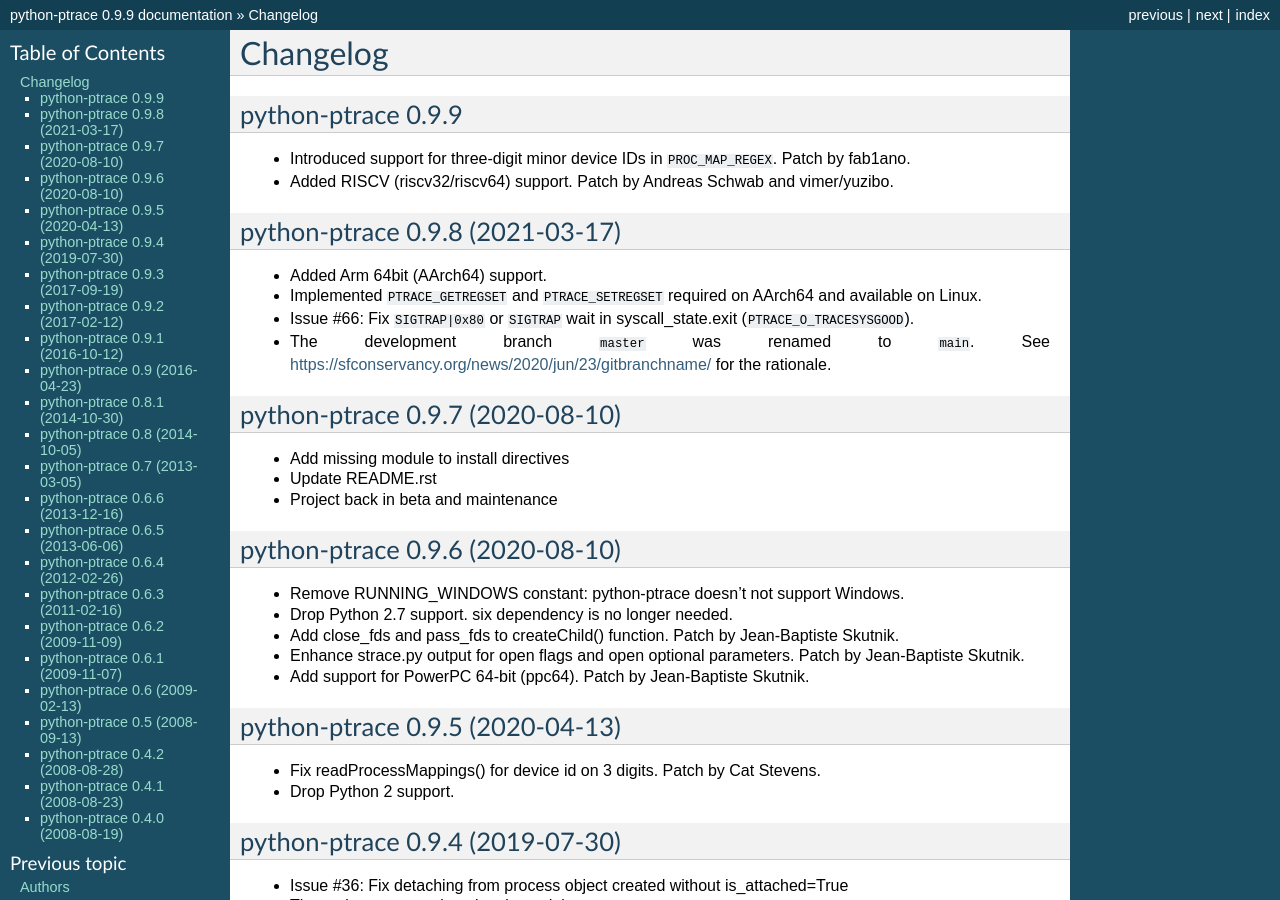
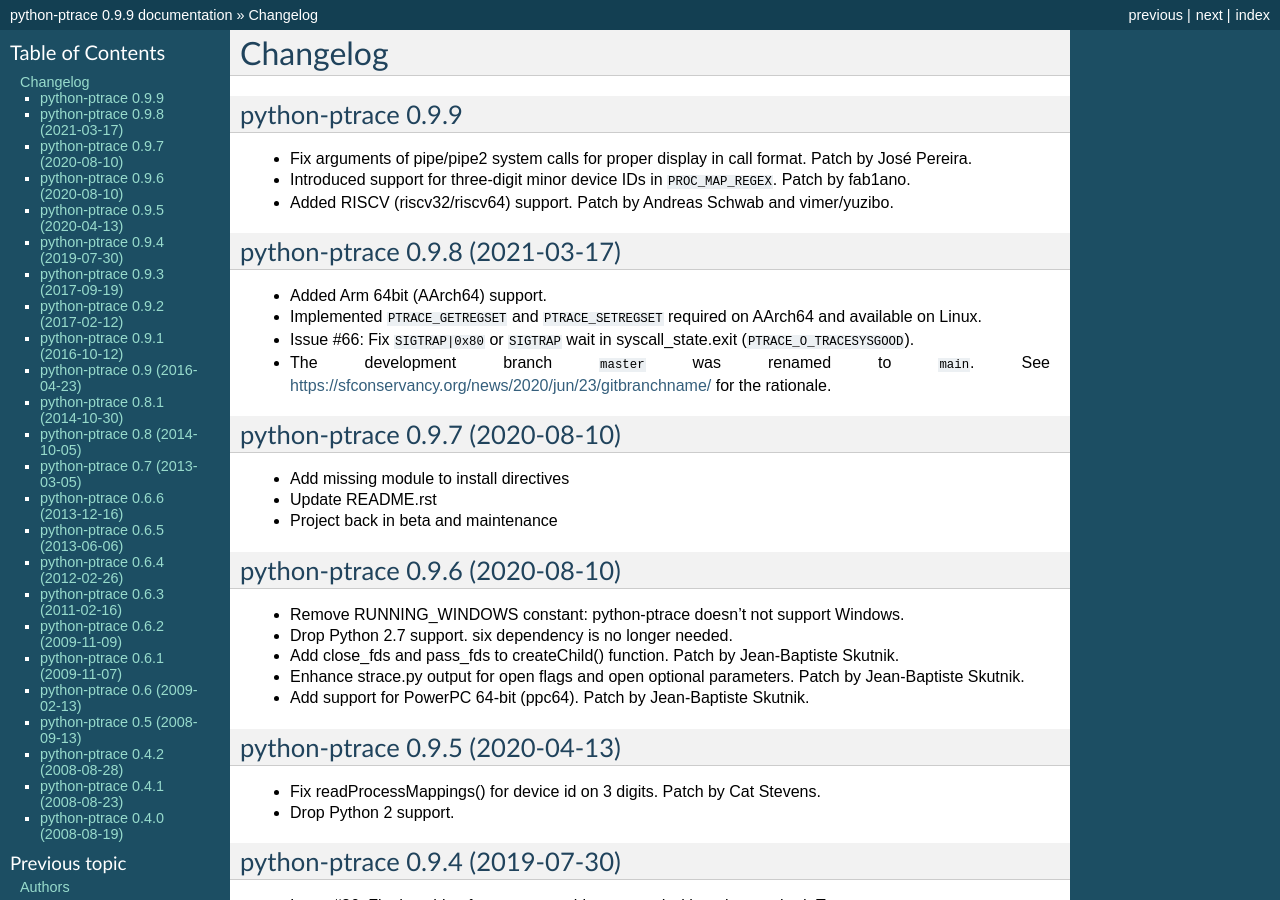
Before and after one commit to vstinner/python-ptrace, a Sphinx documentation site: the page built from doc/changelog.rst, in a window 1280 px wide and 900 px high. Built offline with Sphinx 7.4.7, drawn with Linux system fonts in a browser that asks for light colours.

Commit message:
Update changelog

```diff
--- a/doc/changelog.rst
+++ b/doc/changelog.rst
@@ -6,6 +6,8 @@ Changelog
 python-ptrace 0.9.9
 --------------------------------
 
+* Fix arguments of pipe/pipe2 system calls for proper display in call format.
+  Patch by José Pereira.
 * Introduced support for three-digit minor device IDs in ``PROC_MAP_REGEX``.
   Patch by fab1ano.
 * Added RISCV (riscv32/riscv64) support.
```
